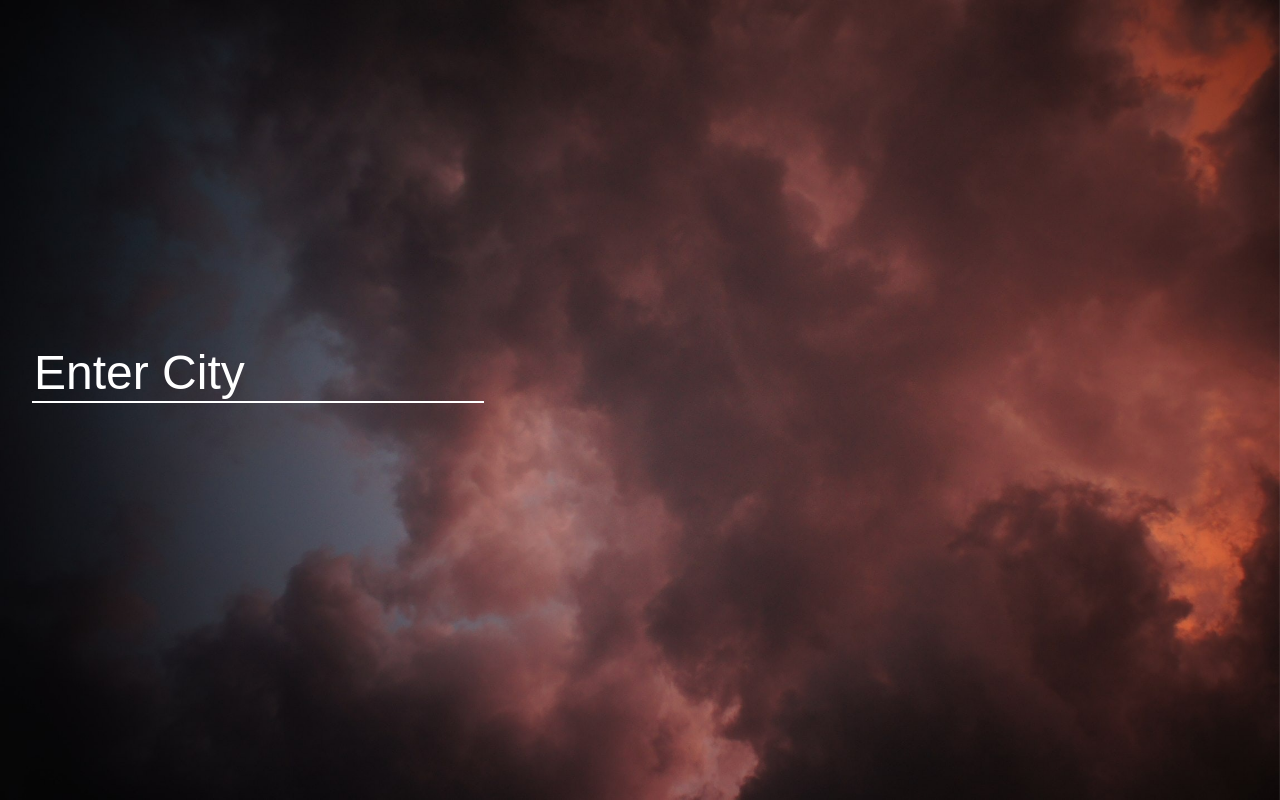
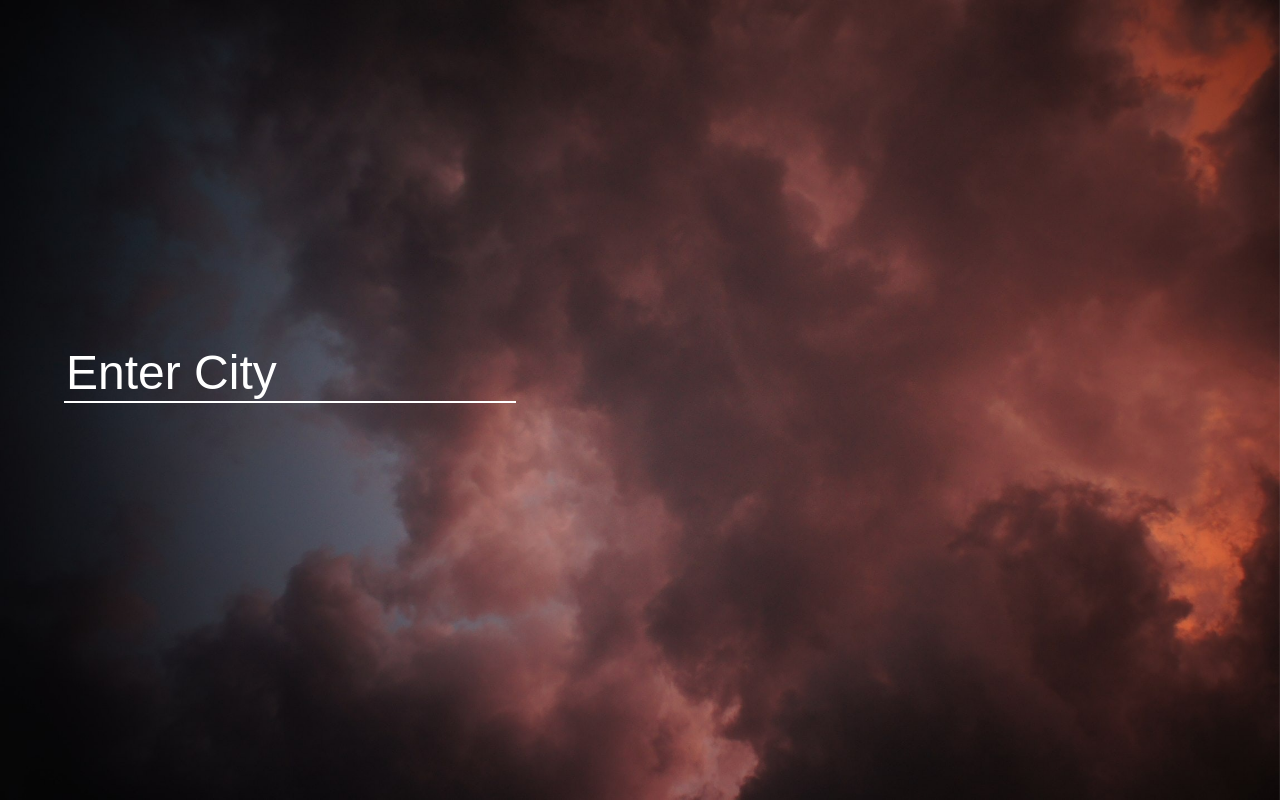
Before and after one commit to benjaminho1998/weather-app, a React (Create React App) app: page / in a window 1280 px wide. Built offline with nearby package versions, Linux system fonts and the light colour scheme.

Commit message:
Fixed input and city list

```diff
--- a/package.json
+++ b/package.json
@@ -7,6 +7,7 @@
     "@testing-library/jest-dom": "^4.2.4",
     "@testing-library/react": "^9.5.0",
     "@testing-library/user-event": "^7.2.1",
+    "axios": "^0.19.2",
     "react": "^16.13.1",
     "react-dom": "^16.13.1",
     "react-places-autocomplete": "^7.2.1",
--- a/public/index.html
+++ b/public/index.html
@@ -2,42 +2,17 @@
 <html lang="en">
   <head>
     <meta charset="utf-8" />
-    <link rel="icon" href="%PUBLIC_URL%/favicon.ico" />
     <meta name="viewport" content="width=device-width, initial-scale=1" />
     <meta name="theme-color" content="#000000" />
     <meta
       name="description"
-      content="Web site created using create-react-app"
+      content="Website for weather and music"
     />
-    <link rel="apple-touch-icon" href="%PUBLIC_URL%/logo192.png" />
-    <!--
-      manifest.json provides metadata used when your web app is installed on a
-      user's mobile device or desktop. See https://developers.google.com/web/fundamentals/web-app-manifest/
-    -->
     <link rel="manifest" href="%PUBLIC_URL%/manifest.json" />
-    <!--
-      Notice the use of %PUBLIC_URL% in the tags above.
-      It will be replaced with the URL of the `public` folder during the build.
-      Only files inside the `public` folder can be referenced from the HTML.
-
-      Unlike "/favicon.ico" or "favicon.ico", "%PUBLIC_URL%/favicon.ico" will
-      work correctly both with client-side routing and a non-root public URL.
-      Learn how to configure a non-root public URL by running `npm run build`.
-    -->
-    <title>React App</title>
+    <title>Weather Music</title>
   </head>
   <body>
     <noscript>You need to enable JavaScript to run this app.</noscript>
     <div id="root"></div>
-    <!--
-      This HTML file is a template.
-      If you open it directly in the browser, you will see an empty page.
-
-      You can add webfonts, meta tags, or analytics to this file.
-      The build step will place the bundled scripts into the <body> tag.
-
-      To begin the development, run `npm start` or `yarn start`.
-      To create a production bundle, use `npm run build` or `yarn build`.
-    -->
   </body>
 </html>
--- a/src/components/Home/Home.css
+++ b/src/components/Home/Home.css
@@ -1,5 +1,6 @@
 .home {
     height: 100vh;
+    max-width: 100%;
     background-image: url('../../images/home-background.jpg');
     background-attachment: fixed;
     background-size: cover;
--- a/src/components/Home/Home.js
+++ b/src/components/Home/Home.js
@@ -2,6 +2,7 @@ import React from 'react';
 import './Home.css';
 import LocationInput from './LocationInput/LocationInput';
 import PotentialLocations from './PotentialLocations/PotentialLocations';
+import axios from 'axios';
 
 class Home extends React.Component {
     constructor(props) {
@@ -9,27 +10,49 @@ class Home extends React.Component {
 
         this.state = {
             input: '',
-            potentialLocations: false
-        }
+            cityResults: [],
+            err: ''
+        };
     }
 
-    getInput = (val) => {
-        this.setState({input: val});
+    getInput = (val) => { //Callback to pass into LocationInput to raise up input state
+        this.setState({
+            input: val,
+        });
     }
 
-    getSubmit = () => {
-        this.setState({potentialLocations: true});
+     getSubmit = (event) => { //Callback to pass into LocationInput to know when form is submitted and to call location API
+        event.preventDefault();
+        this.setState({cityResults:[]});
+        this.getLocations(this.state.input);
+    }
+
+    getLocations = (cityName) => {
+        axios.get('https://api.opencagedata.com/geocode/v1/json?key=afa61660305d42dfa33fa203a74aceab&q=' + cityName)
+        .then(res => {
+            if(res.data.total_results !== 0) {
+                this.setState({
+                    cityResults: this.state.cityResults.concat([res.data.results])
+                });
+            }
+            if(res.status === 200 && res.data.total_results === 0) { //If the query does not exist
+                this.setState({
+                    error: 'No location found, please try another city.',
+                    cityResults: []
+                });
+            }
+        })
+        .catch(err => {
+            console.log(err);
+        });
     }
 
     render() {
-        console.log(this.state.potentialLocations);
+        console.log(this.state.input);
         return(
             <div className="home">
-                <LocationInput input={this.state.input} getSubmit={this.getSubmit} getInput={this.getInput}/>
-                {this.state.potentialLocations ?
-                    <PotentialLocations input={this.state.input} /> :
-                    null
-                }
+                <LocationInput input={this.state.input} getSubmit={this.getSubmit} getInput={this.getInput} error={this.state.err}/>
+                <PotentialLocations cityResults={this.state.cityResults} />
             </div>
         );
     }
--- a/src/components/Home/LocationInput/LocationInput.css
+++ b/src/components/Home/LocationInput/LocationInput.css
@@ -9,6 +9,8 @@
     background: transparent;
     color: white;
     font-size: 3rem;
+    top: 43%;
+    position: relative;
 }
 
 ::placeholder {
@@ -16,7 +18,7 @@
 }
 
 .form {
-    position: relative;
+    position: fixed;
     top: 43%;
     left: 2rem;
     width: 35%;
--- a/src/components/Home/LocationInput/LocationInput.js
+++ b/src/components/Home/LocationInput/LocationInput.js
@@ -6,22 +6,22 @@ class LocationInput extends React.Component {
         super(props);
 
         this.passInputBack = this.passInputBack.bind(this);
+        this.passSubmitBack = this.passSubmitBack.bind(this);
     }
 
     passInputBack(e) {
         this.props.getInput(e.target.value);
     }
 
-    passSubmitBack = () => {
-        this.props.getSubmit()
+    passSubmitBack(e) {
+        this.props.getSubmit(e);
     }
-
-    //TODO: work on using React Place Autocomplete and Google Places Api to create OR figure out PotentialLocations rendering issue and use other API
 
     render() {
         return(
             <form className="form" onSubmit={this.passSubmitBack}>
-                <input onChange={this.passInputBack} value={this.props.input} className="input" placeholder="Enter City"></input>
+                <input onChange={this.passInputBack} value={this.props.input} className="input" placeholder="Enter City"></input> <br></br>
+                {this.props.error}
             </form>
         );
     }
--- a/src/components/Home/PotentialLocations/PotentialLocations.css
+++ b/src/components/Home/PotentialLocations/PotentialLocations.css
@@ -1,6 +1,7 @@
 .results-container {
     position: relative;
-    left: 65%;
+    left: 60%;
     background-color: white;
     top: 40vh;
+    max-width: 30%;
 }
--- a/src/components/Home/PotentialLocations/PotentialLocations.js
+++ b/src/components/Home/PotentialLocations/PotentialLocations.js
@@ -1,11 +1,18 @@
 import React from 'react';
 import './PotentialLocations.css';
 
-function PotentialLocations(props) {
+const PotentialLocations = (props) => {
+    const cityList = props.cityResults[0];
     return(
-        <span className="results-container">
-            Hi
-        </span>
+        <div className="results-container">
+            {cityList && //Need to check if data is loaded in first !important
+                cityList.map((hi, ind) =>
+                    <div key={ind}>
+                        {hi.formatted}
+                    </div>
+                )
+            }
+        </div>
     );
 }
 
```
Also changed, not shown: public/manifest.json, 2 other files (tests, documents, lock files or other folders).
